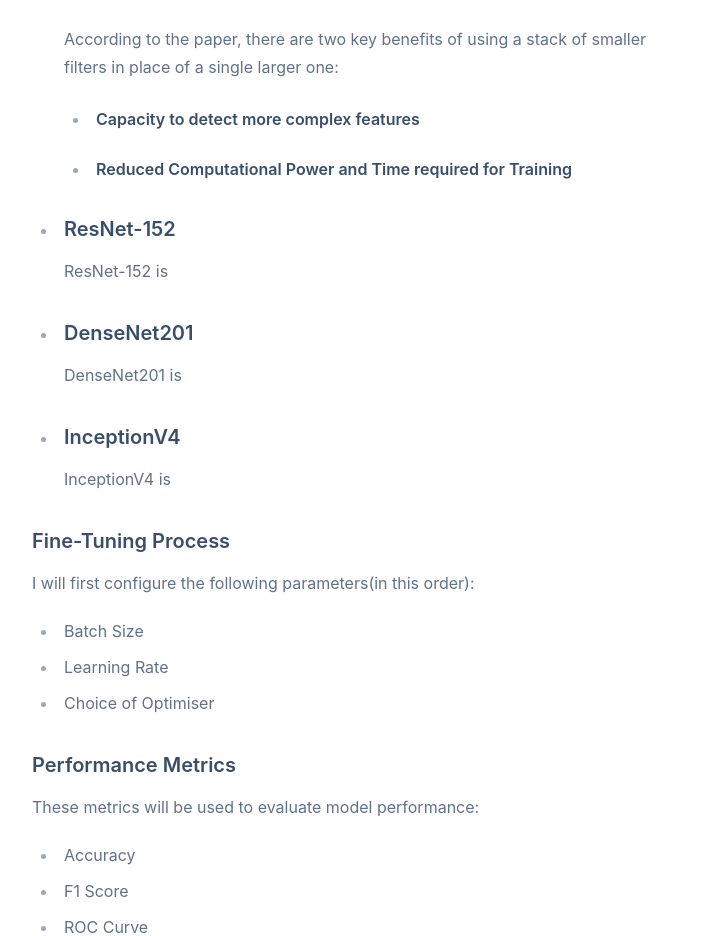
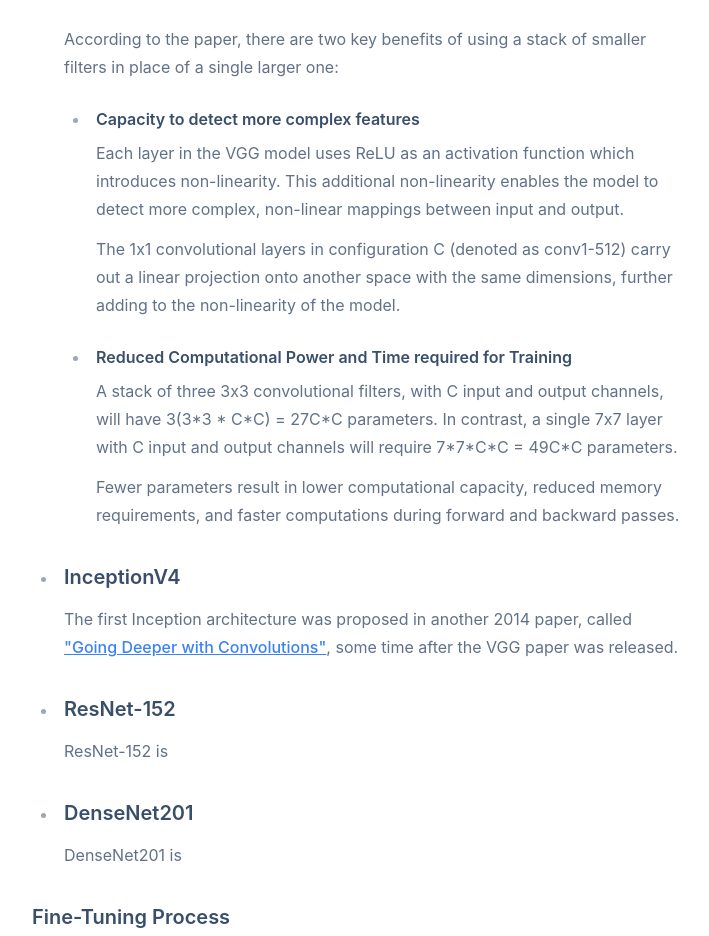
Before and after one commit to orangeguppy/BreakHisScanner, a React (Create React App) app: page /plan in a window 1280 px wide. Shown: the part 2140-3076 px from the top of the page, without its empty margins (128-837 px from the left). Built offline with nearby package versions, Linux system fonts and the light colour scheme.

Commit message:
Updated content

```diff
--- a/src/pages/Plan.js
+++ b/src/pages/Plan.js
@@ -28,13 +28,19 @@
             <ul>
               <li>
                 <h4>Capacity to detect more complex features</h4>
-                <p></p>
+                <p>Each layer in the VGG model uses ReLU as an activation function which introduces non-linearity. This additional non-linearity enables the model to detect more complex, non-linear mappings between input and output.</p>
+                <p>The 1x1 convolutional layers in configuration C (denoted as conv1-512) carry out a linear projection onto another space with the same dimensions, further adding to the non-linearity of the model.</p>
               </li>
               <li>
                 <h4>Reduced Computational Power and Time required for Training</h4>
-                <p></p>
+                <p>A stack of three 3x3 convolutional filters, with C input and output channels, will have 3(3*3 * C*C) = 27C*C parameters. In contrast, a single 7x7 layer with C input and output channels will require 7*7*C*C = 49C*C parameters.</p>
+                <p>Fewer parameters result in lower computational capacity, reduced memory requirements, and faster computations during forward and backward passes.</p>
               </li>
             </ul>
+          </li>
+          <li>
+            <h3>InceptionV4</h3>
+            <p>The first Inception architecture was proposed in another 2014 paper, called <a href='https://arxiv.org/pdf/1409.4842v1.pdf' target="_blank" class="text-blue-500 hover:underline">"Going Deeper with Convolutions"</a>, some time after the VGG paper was released. </p>
           </li>
           <li>
             <h3>ResNet-152</h3>
@@ -43,10 +49,6 @@
           <li>
             <h3>DenseNet201</h3>
             <p>DenseNet201 is </p>
-          </li>
-          <li>
-            <h3>InceptionV4</h3>
-            <p>InceptionV4 is </p>
           </li>
         </ul>
 
```
